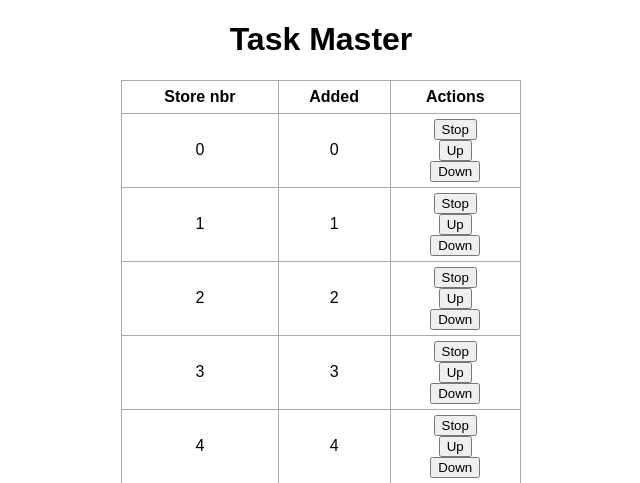
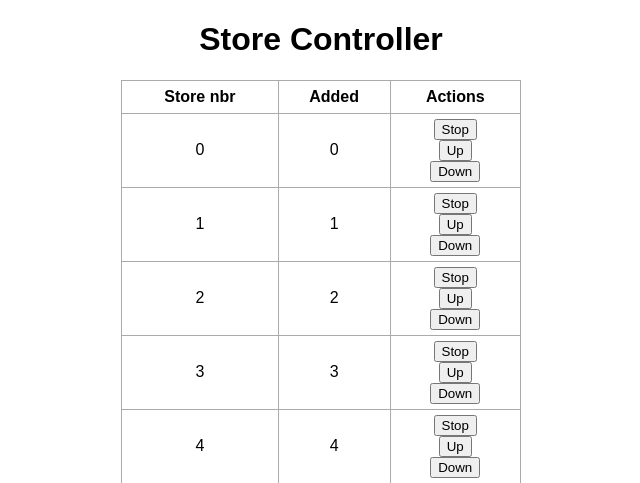
Before and after one commit to yannickstorm/StoreController, a Flask app: page /store/ in a window 1280 px wide. Shown: the top 483 px of the page, without its empty margins (319-959 px from the left). Run offline with Flask 2, Linux system fonts and the light colour scheme.

Commit message:
Change title to Store controller

```diff
--- a/StoreBackEnd/templates/index.html
+++ b/StoreBackEnd/templates/index.html
@@ -2,13 +2,13 @@
 {% extends 'base.html' %}
 
 {% block head %}
-<title>Task Master</title>
+<title>Store Controller</title>
 <script src="/js/myScript.js"></script>
 {% endblock %}
 
 {% block body %}
 <div class="content">
-    <h1 style="text-align: center">Task Master</h1>
+    <h1 style="text-align: center">Store Controller</h1>
     {% if tasks|length < 1 %}
     <h4 style="text-align: center">There are no tasks. Create one below!</h4>
     {% else %}
```
